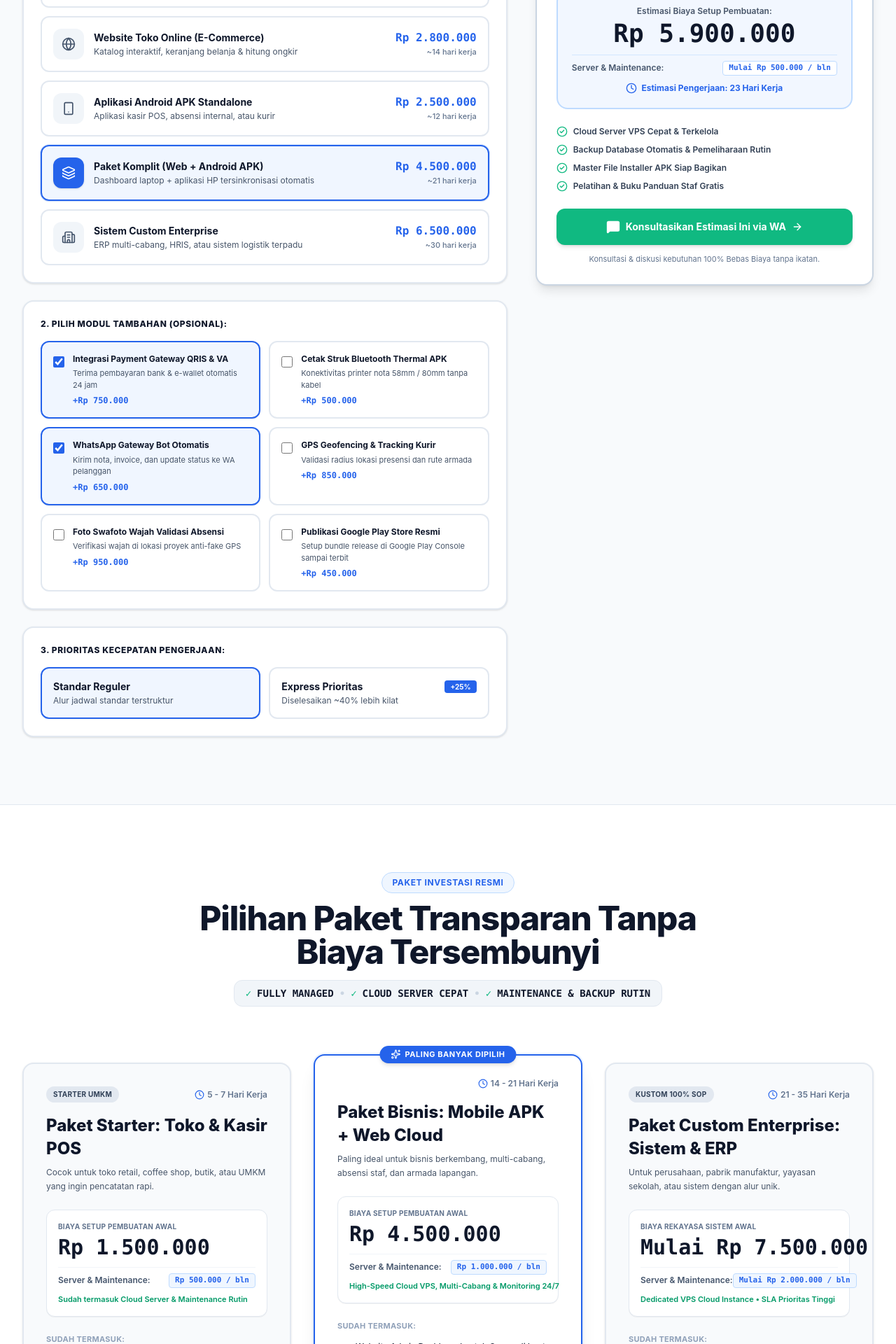
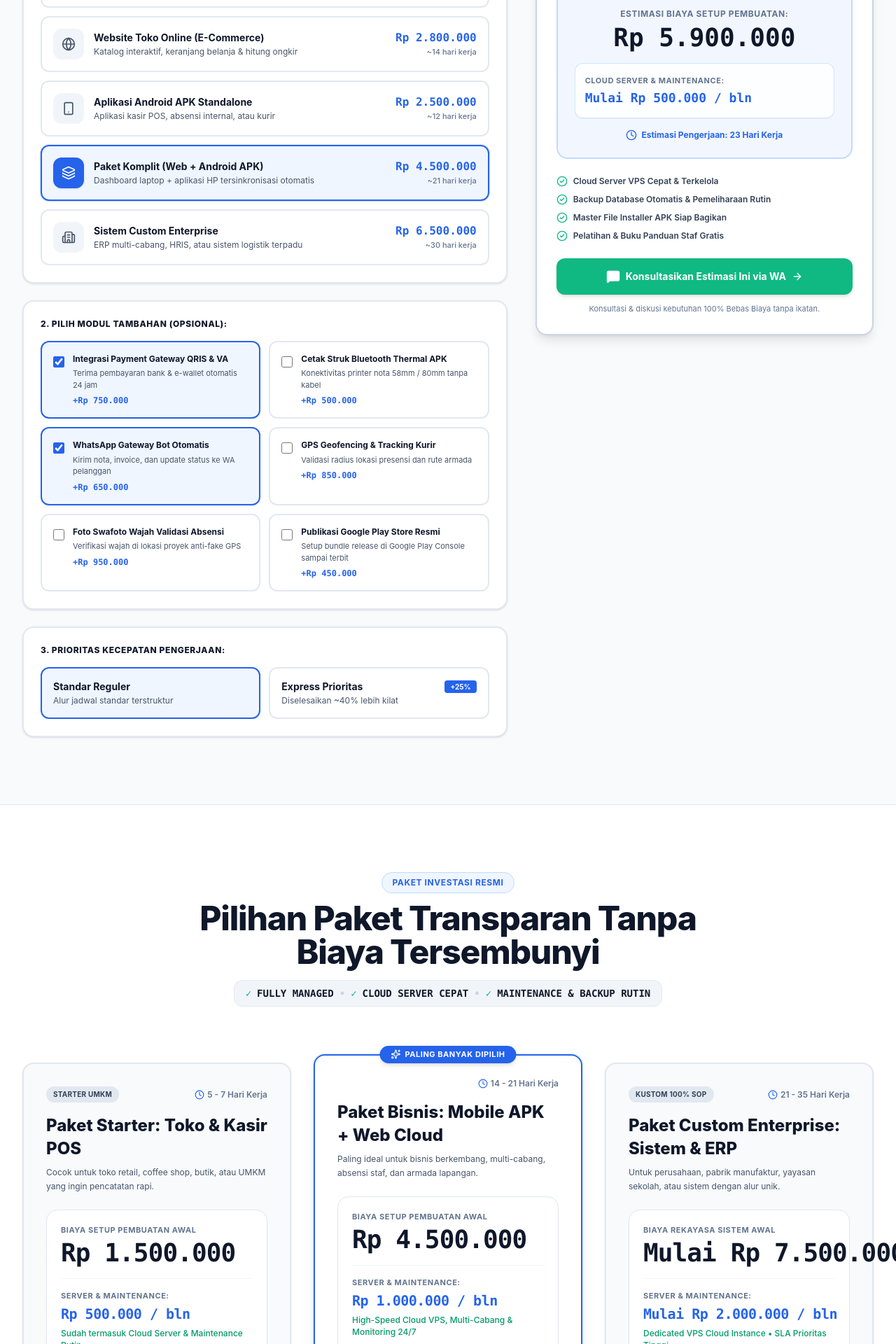
Before and after one commit to dieartco206/didevelopment, a React (Vite) app: page / in a window 1280 px wide. Shown: the part 6060-7980 px from the top of the page at 70% size. Built offline with nearby package versions, Linux system fonts and the light colour scheme.

Commit message:
style(pricing): improve breathing room and eliminate cramped layout in price boxes

```diff
--- a/src/components/calculator/ProjectCalculator.tsx
+++ b/src/components/calculator/ProjectCalculator.tsx
@@ -271,18 +271,24 @@ export const ProjectCalculator: React.FC = () => {
               </div>
 
               {/* Total Investment Box */}
-              <div className="p-5 rounded-2xl bg-blue-50/80 border-2 border-blue-200 mb-6 text-center">
-                <div className="text-xs font-semibold text-[#475569] whitespace-nowrap">Estimasi Biaya Setup Pembuatan:</div>
-                <div className="text-3xl sm:text-4xl font-extrabold text-[#0F172A] font-mono mt-1 whitespace-nowrap">
+              <div className="p-5 sm:p-6 rounded-2xl bg-blue-50/80 border-2 border-blue-200 mb-6 text-center">
+                <div className="text-xs font-bold text-slate-500 uppercase tracking-wider whitespace-nowrap">
+                  Estimasi Biaya Setup Pembuatan:
+                </div>
+                <div className="text-3xl sm:text-4xl font-extrabold text-[#0F172A] font-mono mt-1.5 whitespace-nowrap">
                   {formatRupiah(price)}
                 </div>
-                <div className="mt-2.5 pt-2 border-t border-blue-200/60 flex items-center justify-between text-xs">
-                  <span className="text-slate-600 font-semibold whitespace-nowrap">Server & Maintenance:</span>
-                  <span className="font-mono font-bold text-[#2563EB] bg-white px-2 py-0.5 rounded border border-blue-200 text-[11px] whitespace-nowrap shrink-0">
+
+                <div className="mt-4 pt-4 border-t border-blue-200/70 text-left bg-white/80 rounded-xl p-3.5 border border-blue-100 shadow-2xs">
+                  <div className="text-[11px] font-bold text-slate-500 uppercase tracking-wider whitespace-nowrap">
+                    Cloud Server & Maintenance:
+                  </div>
+                  <div className="text-lg font-extrabold text-[#2563EB] font-mono mt-0.5 whitespace-nowrap">
                     Mulai Rp 500.000 / bln
-                  </span>
+                  </div>
                 </div>
-                <div className="text-xs font-bold text-[#2563EB] mt-2.5 flex items-center justify-center gap-1.5 whitespace-nowrap shrink-0">
+
+                <div className="text-xs font-bold text-[#2563EB] mt-4 flex items-center justify-center gap-1.5 whitespace-nowrap shrink-0">
                   <Clock className="w-4 h-4 shrink-0" />
                   <span className="whitespace-nowrap">Estimasi Pengerjaan: {days} Hari Kerja</span>
                 </div>
--- a/src/components/pricing/PricingSection.tsx
+++ b/src/components/pricing/PricingSection.tsx
@@ -174,21 +174,26 @@ export const PricingSection: React.FC = () => {
                   </p>
 
                   {/* Price Box */}
-                  <div className="p-4 rounded-xl bg-white border border-slate-200 mb-6 shadow-2xs">
-                    <div className="text-[10px] font-bold text-slate-500 uppercase tracking-wide mb-1 whitespace-nowrap">
+                  <div className="p-5 rounded-2xl bg-white border border-slate-200 mb-6 shadow-xs">
+                    {/* Setup Fee */}
+                    <div className="text-[11px] font-bold text-slate-500 uppercase tracking-wider mb-1 whitespace-nowrap">
                       {tier.priceLabel}
                     </div>
-                    <div className="text-3xl font-extrabold text-[#0F172A] font-mono whitespace-nowrap">
+                    <div className="text-3xl sm:text-4xl font-extrabold text-[#0F172A] font-mono tracking-tight whitespace-nowrap">
                       {tier.price}
                     </div>
-                    <div className="mt-2.5 pt-2 border-t border-slate-100 flex items-center justify-between text-xs">
-                      <span className="text-slate-600 font-semibold whitespace-nowrap">Server & Maintenance:</span>
-                      <span className="font-mono font-bold text-[#2563EB] bg-blue-50 px-2 py-0.5 rounded border border-blue-200 text-[11px] whitespace-nowrap shrink-0">
+
+                    {/* Server & Maintenance Dedicated Section */}
+                    <div className="mt-4 pt-4 border-t border-slate-100">
+                      <div className="text-[11px] font-bold text-slate-500 uppercase tracking-wider mb-1 whitespace-nowrap">
+                        Server & Maintenance:
+                      </div>
+                      <div className="text-xl font-extrabold text-[#2563EB] font-mono tracking-tight whitespace-nowrap">
                         {tier.monthlyMaintenance}
-                      </span>
-                    </div>
-                    <div className="text-[11px] text-emerald-600 font-semibold mt-2 whitespace-nowrap shrink-0">
-                      {tier.priceNote}
+                      </div>
+                      <div className="text-xs text-emerald-600 font-medium mt-1.5 leading-snug">
+                        {tier.priceNote}
+                      </div>
                     </div>
                   </div>
 
```
